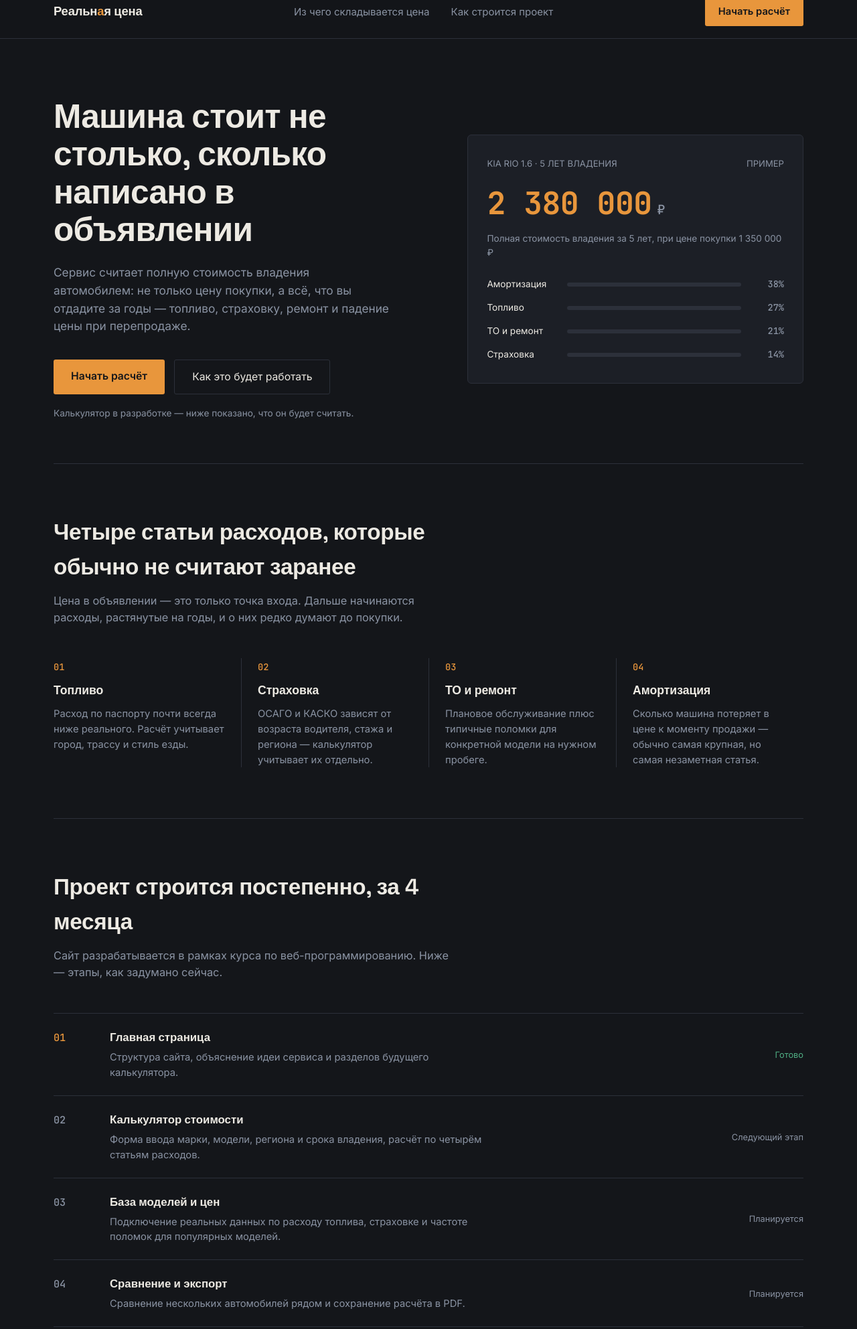
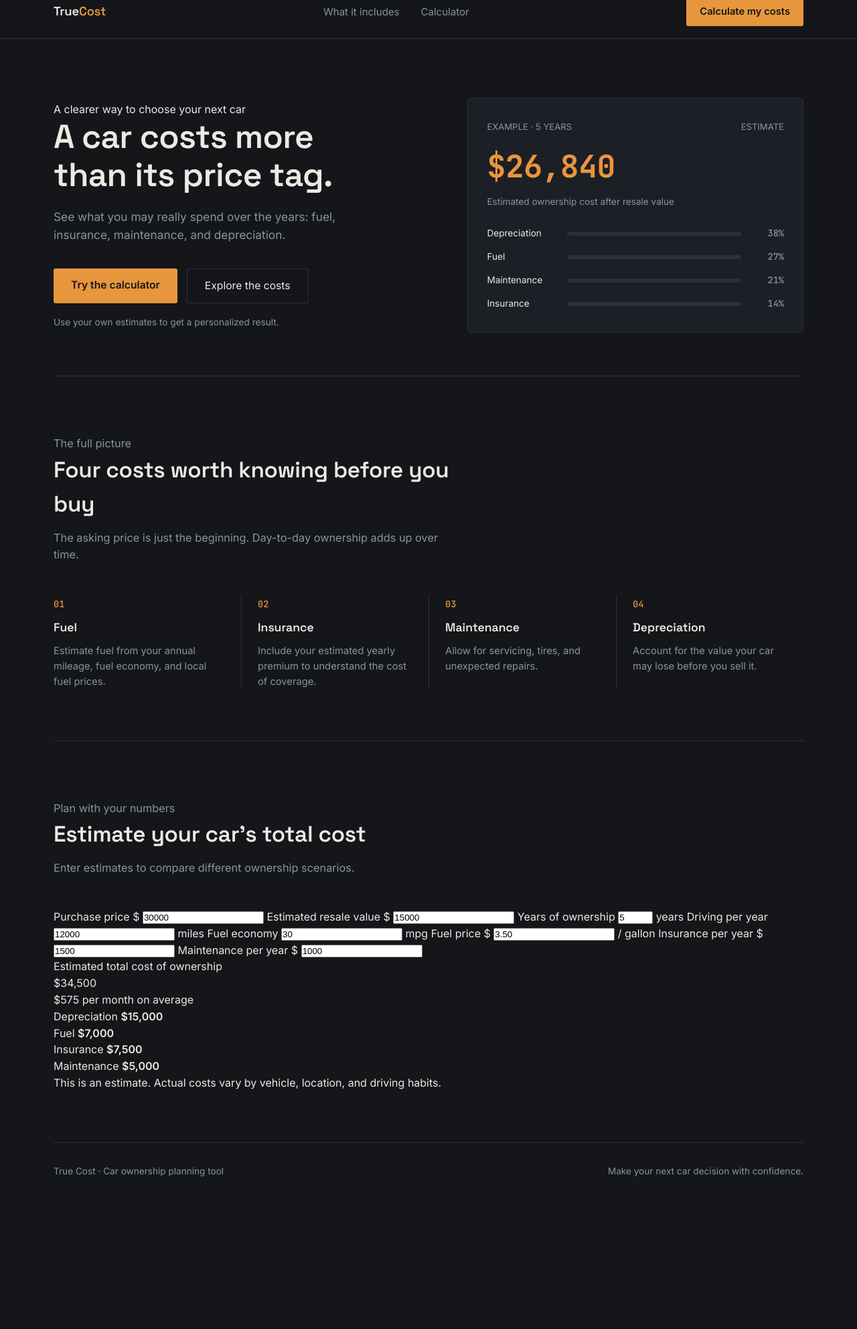
Before and after one commit to Nikolai-Chislari/car-tco-project, a plain HTML site: page index.html in a window 1280 px wide. Shown: the part 22-2007 px from the top of the page at 67% size. After the commit the page ends 1822 px from the top, so only its background shows below. Drawn offline with Linux system fonts and the light colour scheme.

Commit message:
Update index.html

```diff
--- a/index.html
+++ b/index.html
@@ -1,75 +1,105 @@
-<!DOCTYPE html>
-<html lang="ru">
+<!doctype html>
+<html lang="en">
+
 <head>
   <meta charset="UTF-8">
-  <meta name="viewport" content="width=device-width, initial-scale=1.0">
-  <title>Реальная цена — стоимость владения автомобилем</title>
+  <meta name="viewport" content="width=device-width, initial-scale=1">
+  <meta name="description" content="Estimate the real cost of owning a car.">
+  <title>True Cost — Car Ownership Calculator</title>
   <link rel="preconnect" href="https://fonts.googleapis.com">
   <link rel="preconnect" href="https://fonts.gstatic.com" crossorigin>
-  <link href="https://fonts.googleapis.com/css2?family=Space+Grotesk:wght@400;500;600;700&family=Inter:wght@400;500;600&family=JetBrains+Mono:wght@500;600;700&display=swap" rel="stylesheet">
+  <link
+    href="https://fonts.googleapis.com/css2?family=Space+Grotesk:wght@400;500;600;700&family=Inter:wght@400;500;600&family=JetBrains+Mono:wght@500;600;700&display=swap"
+    rel="stylesheet">
   <link rel="stylesheet" href="style.css">
 </head>
+
 <body>
-
   <header class="site">
     <div class="wrap nav">
-      <a href="#top" class="logo">Реальн<span>а</span>я цена</a>
-      <ul class="nav-links">
-        <li><a href="#breakdown">Из чего складывается цена</a></li>
-        <li><a href="#roadmap">Как строится проект</a></li>
-      </ul>
-      <a class="nav-cta" href="#breakdown">Начать расчёт</a>
+      <a href="#top" class="logo">True<span>Cost</span></a>
+
+      <nav aria-label="Main navigation">
+        <ul class="nav-links">
+          <li><a href="#costs">What it includes</a></li>
+          <li><a href="#calculator">Calculator</a></li>
+        </ul>
+      </nav>
+
+      <a class="nav-cta" href="#calculator">
+        Calculate my costs
+      </a>
     </div>
   </header>
 
   <main id="top">
-
-    <!-- главный экран -->
     <section class="hero wrap">
       <div class="hero-grid">
         <div>
-          <h1>Машина стоит не столько, сколько написано в объявлении</h1>
+          <p class="eyebrow">
+            A clearer way to choose your next car
+          </p>
+          <h1>A car costs more than its price tag.</h1>
           <p class="lede">
-            Сервис считает полную стоимость владения автомобилем: не только цену покупки,
-            а всё, что вы отдадите за годы — топливо, страховку, ремонт и падение цены при перепродаже.
+            See what you may really spend over the years:
+            fuel, insurance, maintenance, and depreciation.
           </p>
+
           <div class="hero-actions">
-            <a class="btn-primary" href="#breakdown">Начать расчёт</a>
-            <a class="btn-secondary" href="#roadmap">Как это будет работать</a>
+            <a class="btn-primary" href="#calculator">
+              Try the calculator
+            </a>
+            <a class="btn-secondary" href="#costs">
+              Explore the costs
+            </a>
           </div>
-          <p class="hero-note">Калькулятор в разработке — ниже показано, что он будет считать.</p>
+
+          <p class="hero-note">
+            Use your own estimates to get a personalized result.
+          </p>
         </div>
 
-        <!-- пример расчёта, имитация приборной панели -->
-        <div class="cluster">
+        <div class="cluster" aria-label="Example car ownership estimate">
           <div class="cluster-label">
-            <span>KIA RIO 1.6 · 5 ЛЕТ ВЛАДЕНИЯ</span>
-            <span>ПРИМЕР</span>
+            <span>EXAMPLE · 5 YEARS</span>
+            <span>ESTIMATE</span>
           </div>
-          <div class="cluster-readout">
-            <span id="counter">0</span><span class="unit">₽</span>
-          </div>
-          <p class="cluster-sub">Полная стоимость владения за 5 лет, при цене покупки 1 350 000 ₽</p>
+
+          <div class="cluster-readout">$26,840</div>
+          <p class="cluster-sub">
+            Estimated ownership cost after resale value
+          </p>
 
           <div class="cluster-bars">
             <div class="cluster-bar-row">
-              <span class="name">Амортизация</span>
-              <span class="cluster-bar-track"><span class="cluster-bar-fill" data-pct="38"></span></span>
+              <span class="name">Depreciation</span>
+              <span class="cluster-bar-track">
+                <span class="cluster-bar-fill" style="--bar-width: 38%"></span>
+              </span>
               <span class="pct">38%</span>
             </div>
+
             <div class="cluster-bar-row">
-              <span class="name">Топливо</span>
-              <span class="cluster-bar-track"><span class="cluster-bar-fill" data-pct="27"></span></span>
+              <span class="name">Fuel</span>
+              <span class="cluster-bar-track">
+                <span class="cluster-bar-fill" style="--bar-width: 27%"></span>
+              </span>
               <span class="pct">27%</span>
             </div>
+
             <div class="cluster-bar-row">
-              <span class="name">ТО и ремонт</span>
-              <span class="cluster-bar-track"><span class="cluster-bar-fill" data-pct="21"></span></span>
+              <span class="name">Maintenance</span>
+              <span class="cluster-bar-track">
+                <span class="cluster-bar-fill" style="--bar-width: 21%"></span>
+              </span>
               <span class="pct">21%</span>
             </div>
+
             <div class="cluster-bar-row">
-              <span class="name">Страховка</span>
-              <span class="cluster-bar-track"><span class="cluster-bar-fill" data-pct="14"></span></span>
+              <span class="name">Insurance</span>
+              <span class="cluster-bar-track">
+                <span class="cluster-bar-fill" style="--bar-width: 14%"></span>
+              </span>
               <span class="pct">14%</span>
             </div>
           </div>
@@ -77,122 +107,214 @@
       </div>
     </section>
 
-    <!-- из чего складывается стоимость -->
-    <section class="section wrap" id="breakdown">
+    <section class="section wrap" id="costs">
       <div class="section-head">
-        <h2>Четыре статьи расходов, которые обычно не считают заранее</h2>
-        <p>Цена в объявлении — это только точка входа. Дальше начинаются расходы, растянутые на годы,
-          и о них редко думают до покупки.</p>
+        <p class="eyebrow">The full picture</p>
+        <h2>Four costs worth knowing before you buy</h2>
+        <p>
+          The asking price is just the beginning.
+          Day-to-day ownership adds up over time.
+        </p>
       </div>
+
       <div class="panels">
-        <div class="panel">
+        <article class="panel">
           <span class="panel-index">01</span>
-          <h3>Топливо</h3>
-          <p>Расход по паспорту почти всегда ниже реального. Расчёт учитывает город, трассу и стиль езды.</p>
-        </div>
-        <div class="panel">
+          <h3>Fuel</h3>
+          <p>
+            Estimate fuel from your annual mileage,
+            fuel economy, and local fuel prices.
+          </p>
+        </article>
+
+        <article class="panel">
           <span class="panel-index">02</span>
-          <h3>Страховка</h3>
-          <p>ОСАГО и КАСКО зависят от возраста водителя, стажа и региона — калькулятор учитывает их отдельно.</p>
-        </div>
-        <div class="panel">
+          <h3>Insurance</h3>
+          <p>
+            Include your estimated yearly premium
+            to understand the cost of coverage.
+          </p>
+        </article>
+
+        <article class="panel">
           <span class="panel-index">03</span>
-          <h3>ТО и ремонт</h3>
-          <p>Плановое обслуживание плюс типичные поломки для конкретной модели на нужном пробеге.</p>
-        </div>
-        <div class="panel">
+          <h3>Maintenance</h3>
+          <p>
+            Allow for servicing, tires,
+            and unexpected repairs.
+          </p>
+        </article>
+
+        <article class="panel">
           <span class="panel-index">04</span>
-          <h3>Амортизация</h3>
-          <p>Сколько машина потеряет в цене к моменту продажи — обычно самая крупная, но самая незаметная статья.</p>
-        </div>
+          <h3>Depreciation</h3>
+          <p>
+            Account for the value your car may lose
+            before you sell it.
+          </p>
+        </article>
       </div>
     </section>
 
-    <!-- план разработки на 4 месяца -->
-    <section class="section wrap" id="roadmap">
+    <section class="section wrap calculator-section" id="calculator">
       <div class="section-head">
-        <h2>Проект строится постепенно, за 4 месяца</h2>
-        <p>Сайт разрабатывается в рамках курса по веб-программированию. Ниже — этапы, как задумано сейчас.</p>
+        <p class="eyebrow">Plan with your numbers</p>
+        <h2>Estimate your car’s total cost</h2>
+        <p>
+          Enter estimates to compare different
+          ownership scenarios.
+        </p>
       </div>
-      <div class="roadmap">
-        <div class="road-step active">
-          <span class="road-num">01</span>
-          <div class="road-body">
-            <h3>Главная страница</h3>
-            <p>Структура сайта, объяснение идеи сервиса и разделов будущего калькулятора.</p>
+
+      <div class="calculator">
+        <form id="cost-form" class="calculator-form">
+          <label>
+            Purchase price
+            <span class="input-wrap">
+              <span class="input-prefix">$</span>
+              <input id="purchase-price" type="number" min="0" step="500" value="30000" required>
+            </span>
+          </label>
+
+          <label>
+            Estimated resale value
+            <span class="input-wrap">
+              <span class="input-prefix">$</span>
+              <input id="resale-value" type="number" min="0" step="500" value="15000" required>
+            </span>
+          </label>
+
+          <label>
+            Years of ownership
+            <span class="input-wrap">
+              <input id="years" type="number" min="1" max="20" value="5" required>
+              <span class="input-suffix">years</span>
+            </span>
+          </label>
+
+          <label>
+            Driving per year
+            <span class="input-wrap">
+              <input id="miles-per-year" type="number" min="0" step="1000" value="12000" required>
+              <span class="input-suffix">miles</span>
+            </span>
+          </label>
+
+          <label>
+            Fuel economy
+            <span class="input-wrap">
+              <input id="mpg" type="number" min="1" value="30" required>
+              <span class="input-suffix">mpg</span>
+            </span>
+          </label>
+
+          <label>
+            Fuel price
+            <span class="input-wrap">
+              <span class="input-prefix">$</span>
+              <input id="fuel-price" type="number" min="0" step="0.05" value="3.50" required>
+              <span class="input-suffix">/ gallon</span>
+            </span>
+          </label>
+
+          <label>
+            Insurance per year
+            <span class="input-wrap">
+              <span class="input-prefix">$</span>
+              <input id="insurance" type="number" min="0" step="100" value="1500" required>
+            </span>
+          </label>
+
+          <label>
+            Maintenance per year
+            <span class="input-wrap">
+              <span class="input-prefix">$</span>
+              <input id="maintenance" type="number" min="0" step="100" value="1000" required>
+            </span>
+          </label>
+        </form>
+
+        <section class="result" aria-live="polite" aria-label="Estimated ownership cost">
+          <p class="result-label">Estimated total cost of ownership</p>
+          <p class="result-total" id="total-cost">$0</p>
+          <p class="result-monthly">
+            <span id="monthly-cost">$0</span>
+            per month on average
+          </p>
+
+          <div class="result-breakdown">
+            <div>
+              <span>Depreciation</span>
+              <strong id="depreciation-cost">$0</strong>
+            </div>
+            <div>
+              <span>Fuel</span>
+              <strong id="fuel-cost">$0</strong>
+            </div>
+            <div>
+              <span>Insurance</span>
+              <strong id="insurance-cost">$0</strong>
+            </div>
+            <div>
+              <span>Maintenance</span>
+              <strong id="maintenance-cost">$0</strong>
+            </div>
           </div>
-          <span class="road-status">Готово</span>
-        </div>
-        <div class="road-step">
-          <span class="road-num">02</span>
-          <div class="road-body">
-            <h3>Калькулятор стоимости</h3>
-            <p>Форма ввода марки, модели, региона и срока владения, расчёт по четырём статьям расходов.</p>
-          </div>
-          <span class="road-status">Следующий этап</span>
-        </div>
-        <div class="road-step">
-          <span class="road-num">03</span>
-          <div class="road-body">
-            <h3>База моделей и цен</h3>
-            <p>Подключение реальных данных по расходу топлива, страховке и частоте поломок для популярных моделей.</p>
-          </div>
-          <span class="road-status">Планируется</span>
-        </div>
-        <div class="road-step">
-          <span class="road-num">04</span>
-          <div class="road-body">
-            <h3>Сравнение и экспорт</h3>
-            <p>Сравнение нескольких автомобилей рядом и сохранение расчёта в PDF.</p>
-          </div>
-          <span class="road-status">Планируется</span>
-        </div>
+
+          <p class="result-note">
+            This is an estimate. Actual costs vary by vehicle,
+            location, and driving habits.
+          </p>
+        </section>
       </div>
     </section>
-
   </main>
 
   <footer class="site wrap">
-    <span>Реальная цена — учебный проект, факультет информационных технологий</span>
-    <span>Курс «Веб-программирование» · 2026</span>
+    <span>True Cost · Car ownership planning tool</span>
+    <span>Make your next car decision with confidence.</span>
   </footer>
 
   <script>
-    // анимация счётчика на приборной панели
-    var counterEl = document.getElementById('counter');
-    var targetValue = 2380000;
-    var reduceMotion = window.matchMedia('(prefers-reduced-motion: reduce)').matches;
+    const get = id => document.getElementById(id);
+    const form = get('cost-form');
+    const money = new Intl.NumberFormat('en-US', {
+      style: 'currency',
+      currency: 'USD',
+      maximumFractionDigits: 0
+    });
 
-    function formatNumber(n) {
-      return Math.round(n).toLocaleString('ru-RU');
+    function updateEstimate() {
+      if (!form.reportValidity()) return;
+
+      const value = id => Number(get(id).value);
+      const years = value('years');
+      const depreciation = Math.max(
+        0,
+        value('purchase-price') - value('resale-value')
+      );
+      const fuel =
+        value('miles-per-year') / value('mpg') *
+        value('fuel-price') * years;
+      const insurance = value('insurance') * years;
+      const maintenance = value('maintenance') * years;
+      const total = depreciation + fuel + insurance + maintenance;
+
+      const show = (id, amount) => {
+        get(id).textContent = money.format(amount);
+      };
+
+      show('total-cost', total);
+      show('monthly-cost', total / (years * 12));
+      show('depreciation-cost', depreciation);
+      show('fuel-cost', fuel);
+      show('insurance-cost', insurance);
+      show('maintenance-cost', maintenance);
     }
 
-    if (reduceMotion) {
-      counterEl.textContent = formatNumber(targetValue);
-    } else {
-      var startTime = null;
-      var duration = 1400;
+    form.addEventListener('input', updateEstimate);
+    updateEstimate();
+  </script>
+</body>
 
-      function animateCounter(timestamp) {
-        if (!startTime) startTime = timestamp;
-        var progress = Math.min((timestamp - startTime) / duration, 1);
-        var eased = 1 - Math.pow(1 - progress, 3);
-        counterEl.textContent = formatNumber(targetValue * eased);
-        if (progress < 1) {
-          requestAnimationFrame(animateCounter);
-        }
-      }
-      requestAnimationFrame(animateCounter);
-    }
-
-    // заполнение полосок расходов
-    var bars = document.querySelectorAll('.cluster-bar-fill');
-    setTimeout(function () {
-      bars.forEach(function (bar) {
-        bar.style.width = bar.dataset.pct + '%';
-      });
-    }, 250);
-  </script>
-
-</body>
 </html>
```
